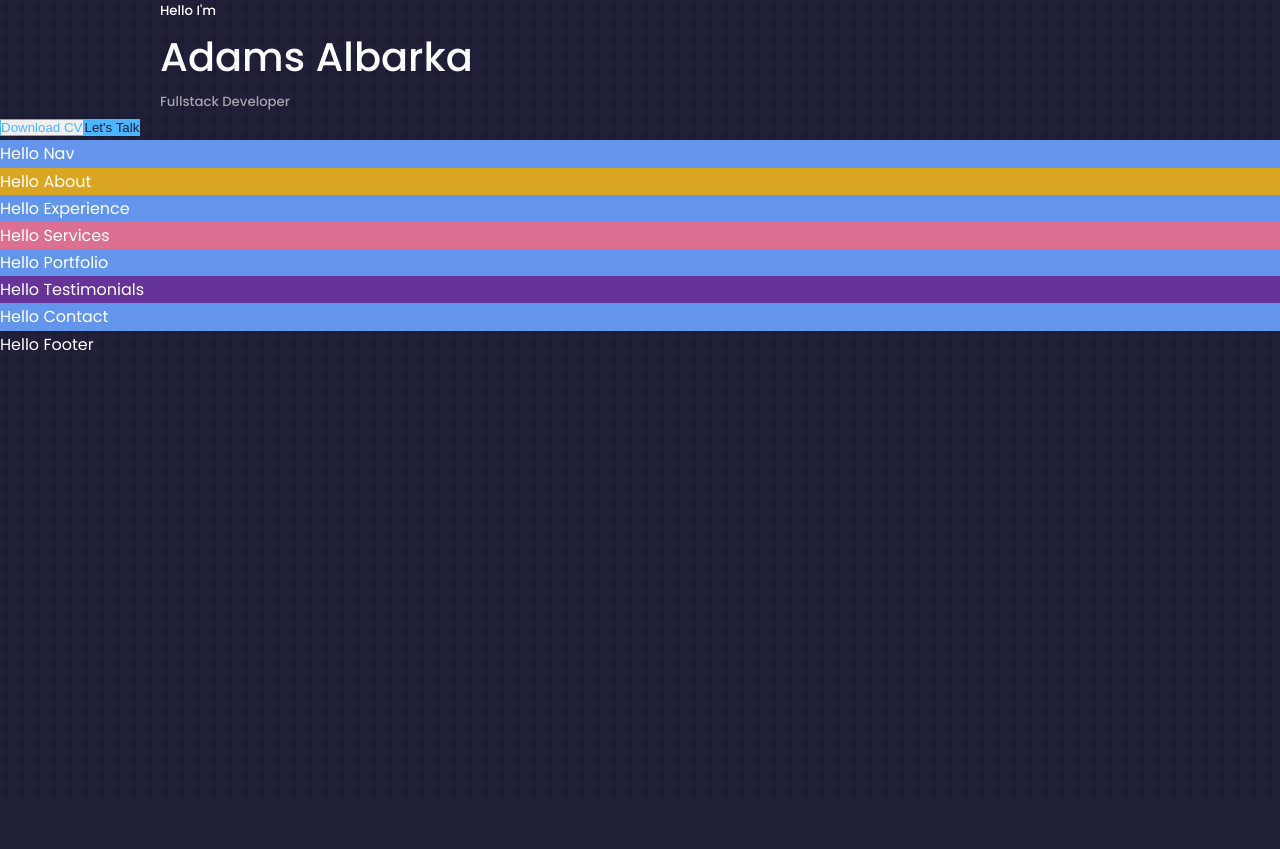
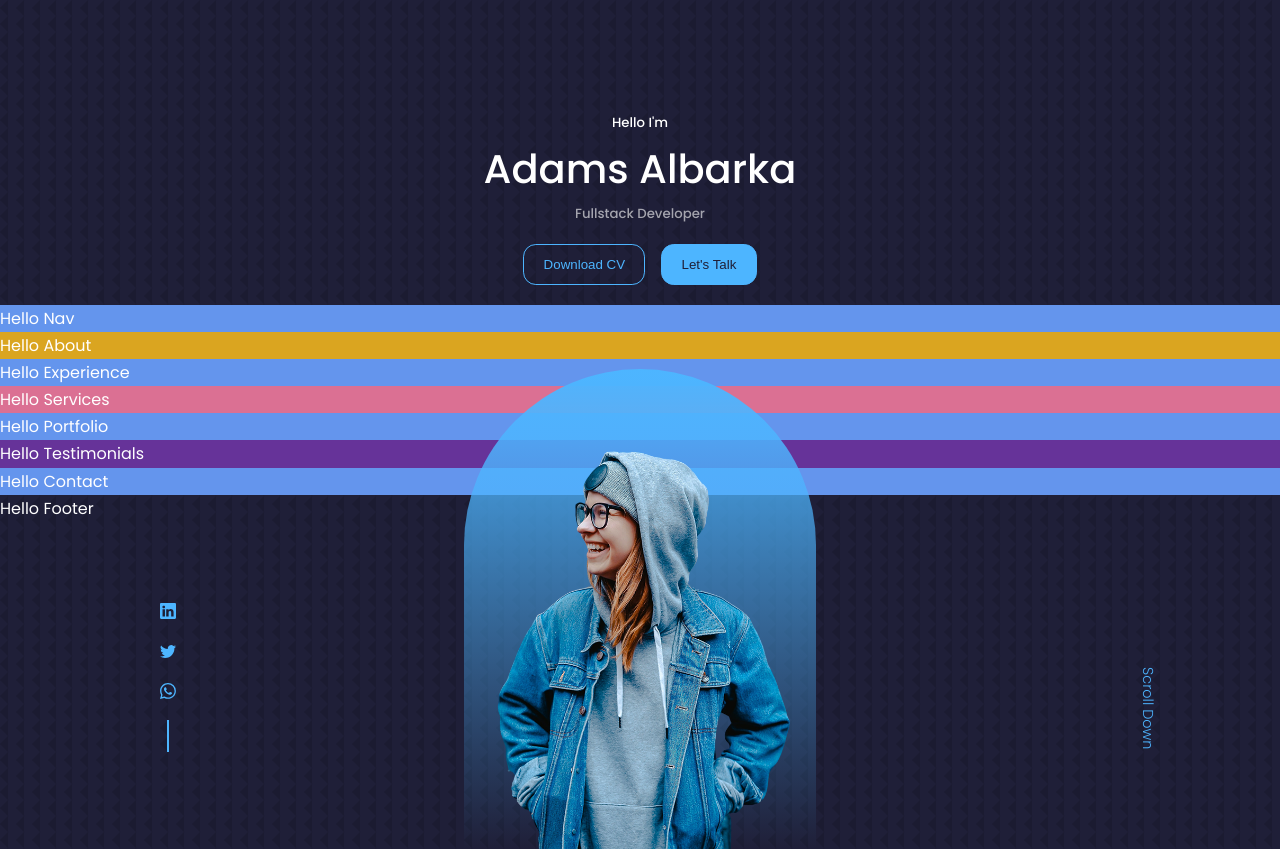
Before and after one commit to sibTunechy/React_Web_Egator, a React (Create React App) app: page / in a window 1280 px wide. Before the commit the page ends 800 px from the top, so only its background shows below. Built offline with nearby package versions, Linux system fonts and the light colour scheme.

Commit message:
Header
Almost done with the css.

```diff
--- a/package.json
+++ b/package.json
@@ -3,6 +3,7 @@
     "create-react-app": "^5.0.1",
     "react": "^18.2.0",
     "react-dom": "^18.2.0",
+    "react-icons": "^4.4.0",
     "react-scripts": "^5.0.1"
   },
   "scripts": {
--- a/src/Components/header/Header.jsx
+++ b/src/Components/header/Header.jsx
@@ -1,7 +1,10 @@
 import React from 'react'
 import './header.css'
+import CV from '../../assets/cv.pdf'
+import { data } from '../../data'
 
 import Button from '../../tools/Button/Button'
+import Socials from '../../tools/Socials/Socials'
 export default function Header() {
   return (
     <header>
@@ -10,7 +13,18 @@
       <h1>Adams Albarka</h1>
       <h5 className='text-light'> Fullstack Developer</h5>
      </div>
-     <Button />
+     <Button>
+     <a href={CV} download className='btn'> Download CV </a>
+     <a href='#contact' className='btn btn-primary'> Let's Talk </a>
+     </Button>
+     <Socials />
+
+     <div className="me">
+      <img src={data.imag} alt="me" />
+     </div>
+
+     <a href="#contact" className='scroll__down'>Scroll Down</a>
+
     </header>
   )
 }
--- a/src/Components/header/header.css
+++ b/src/Components/header/header.css
@@ -1,4 +1,33 @@
-.header {
-  background-color: navajowhite ;
-  display: flex;
+header {
+  /* height: 100vh; */
+  overflow: hidden;
+  padding-top: 7rem;
 }
+.header__container{
+  text-align: center;
+  height: 100%;
+  position: relative;
+}
+/* ===== IMAGE ===== */
+.me{
+  background: linear-gradient(var(--color-primary), transparent);
+  width: 22rem;
+  height: 30rem;
+  position: absolute;
+  left: calc(50% - 11rem);
+  margin-top: 4rem;
+  border-radius: 12rem 12rem 0 0;
+  overflow: hidden;
+  padding: 5rem 1.5rem 1.5rem 1.5rem ;
+}
+
+
+/* ===== SCROLL DOWN ===== */
+.scroll__down{
+  position: absolute;
+  right: -2.3rem;bottom: 5rem;
+  transform: rotate(90deg);
+  font-weight: 300;
+  font-size: 0.9rem;
+  margin: 0 8rem;
+}
--- a/src/data.js
+++ b/src/data.js
@@ -0,0 +1,5 @@
+import ME from './assets/me.png'
+
+export const data = {
+    imag: ME,
+}
--- a/src/tools/Button/Button.jsx
+++ b/src/tools/Button/Button.jsx
@@ -1,12 +1,11 @@
 import React, { Children } from 'react'
 import './button.css'
-import CV from '../../assets/cv.pdf'
+
 
 const Button = (props) => {
   return (
     <button className='cta'>
-     <a href={CV} download className='btn'> Download CV </a>
-    <a href='#contact' className='btn btn-primary'> Let's Talk </a>
+    {props.children}
     </button>
   )
 }
--- a/src/tools/Button/button.css
+++ b/src/tools/Button/button.css
@@ -1,11 +1,21 @@
+.cta{
+    background-color: transparent;
+    margin-top: 2.5rem;
+    display: flex;
+    gap: 1rem;
+    justify-content: center;
+    margin: 1.2rem auto;
+}
 .btn{
     width: max-content;
     display: inline-block;
     color: var(--color-primary);
-    padding: 0.75rem, 1.2rem;
+    padding: 0.75rem 1.2rem;
+    /* margin: 0.5rem; */
     cursor: pointer;
     border: 1px solid var(--color-primary);
     transition: var(--transition);
+    border-radius: 0.8rem;
 }
 .btn:hover {
     background: var(--color-white);
--- /dev/null
+++ b/src/tools/Socials/Socials.jsx
@@ -0,0 +1,19 @@
+import React from 'react'
+import {
+    BsLinkedin,
+    BsFacebook,
+    BsTwitter,
+    BsWhatsapp
+ } from "react-icons/bs";
+ import './socials.css'
+
+export default function Socials() {
+  return (
+    <div className='socials'>
+      <a href="http://linkedin.com"><BsLinkedin /></a>
+      {/* <a href="http://facebook.com"><BsFacebook /></a> */}
+      <a href="http://twitter.com"><BsTwitter /></a>
+      <a href="http://whatsapp.com"><BsWhatsapp /></a>
+    </div>
+  )
+}
--- /dev/null
+++ b/src/tools/Socials/socials.css
@@ -0,0 +1,16 @@
+.socials{
+    display: flex;
+    flex-direction: column ;
+    align-items: center;
+    gap: 0.8rem;
+    position: absolute;
+    left: 0;
+    bottom: 3rem;
+    margin: 0 10rem;
+}
+.socials::after{
+    content: " ";
+    width: 2px;
+    height: 2rem;
+    background: var(--color-primary);
+}
```
Also changed, not shown: 1 other file (tests, documents, lock files or other folders).
